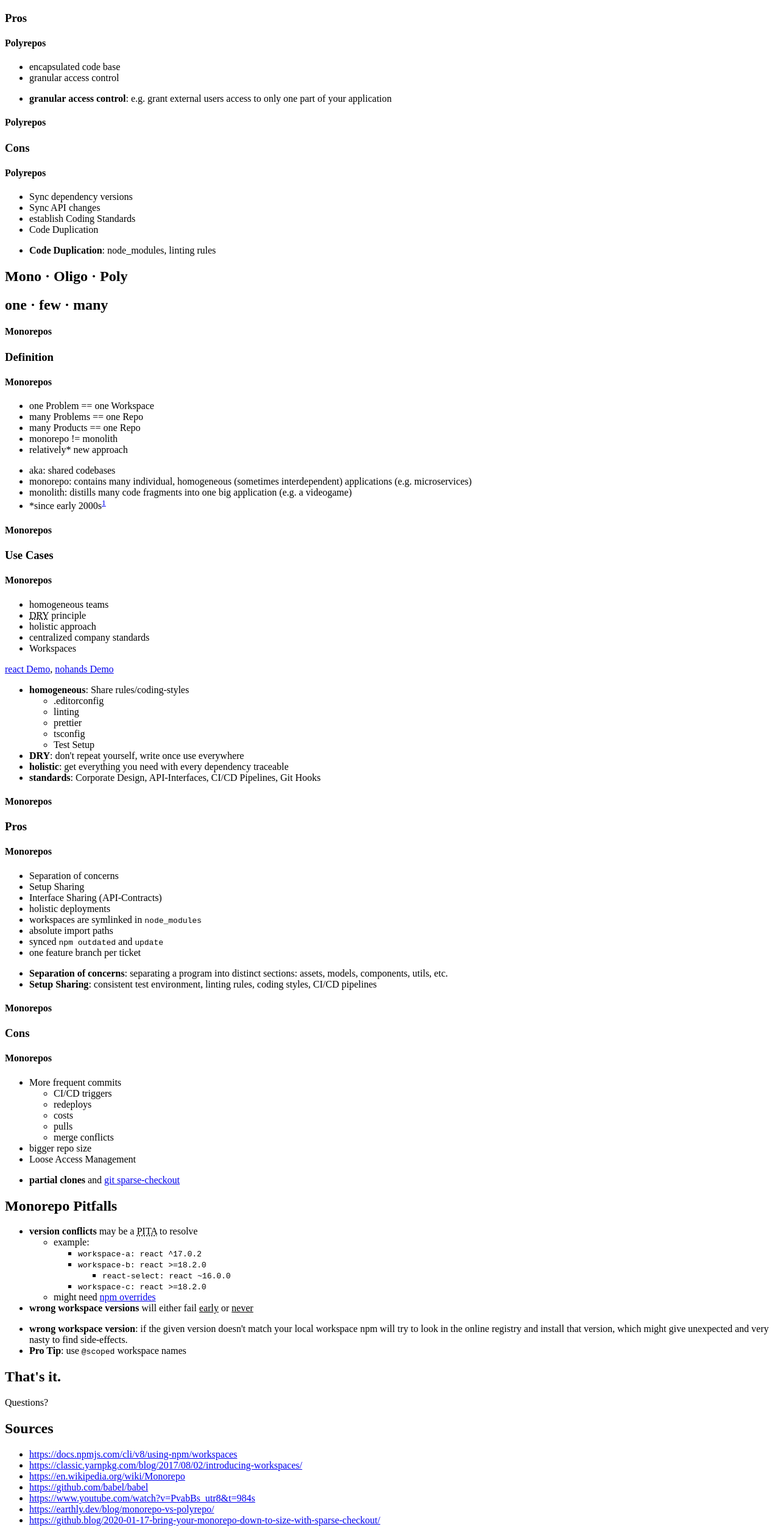
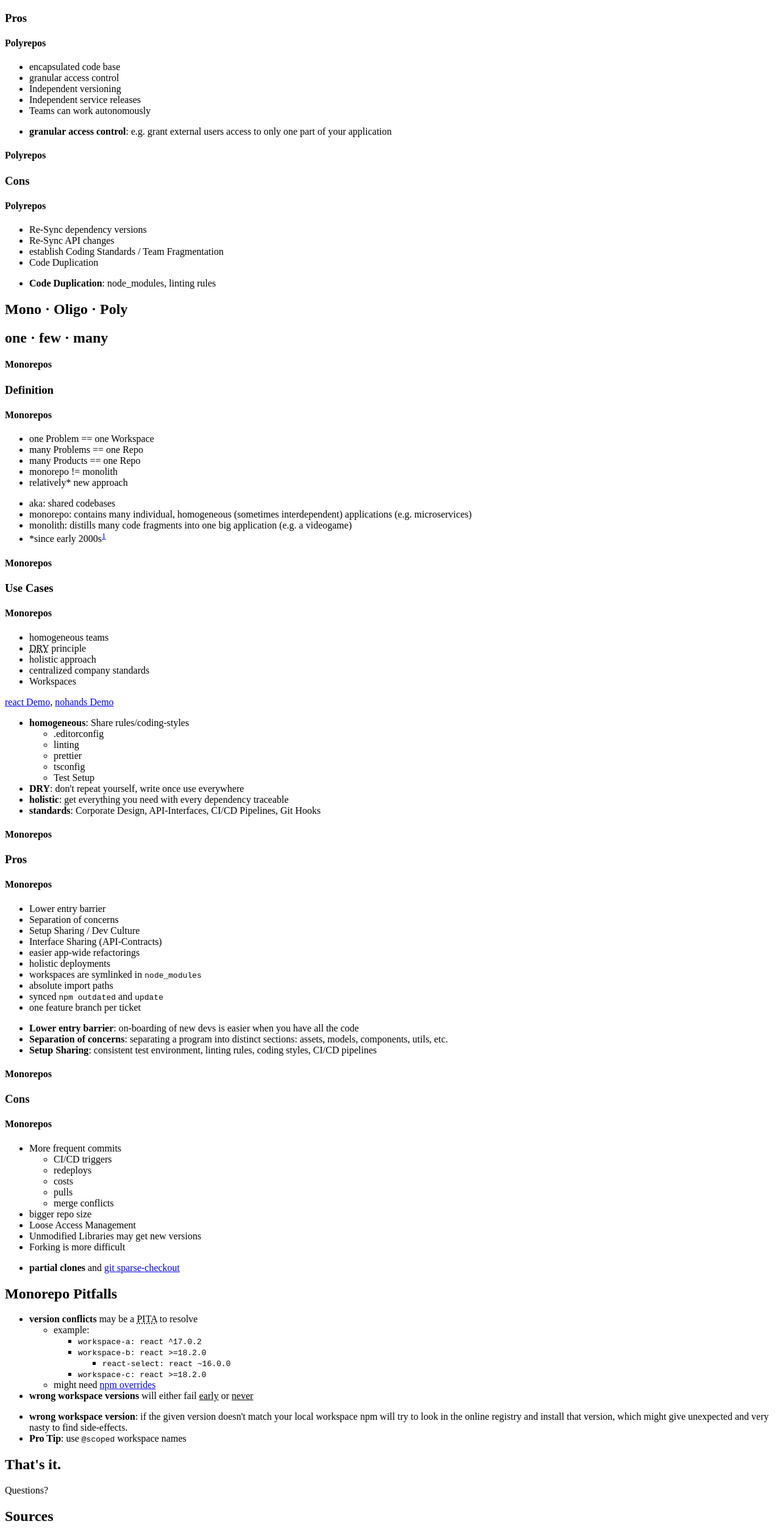
Before and after one commit to kai-dorschner-twinsity/kassel-code-meetup-21, a website built with Parcel: page src/index.html in a window 1280 px wide. Shown: the part 2001-4519 px from the top of the page at 61% size. Built offline with nearby package versions, Linux system fonts and the light colour scheme; what reveal.js would draw is missing.

Commit message:
Last second changes

```diff
--- a/src/index.html
+++ b/src/index.html
@@ -186,6 +186,9 @@
             <ul>
               <li class="fragment fade-in-then-semi-out">encapsulated code base</li>
               <li class="fragment fade-in-then-semi-out">granular access control</li>
+              <li class="fragment fade-in-then-semi-out">Independent versioning</li>
+              <li class="fragment fade-in-then-semi-out">Independent service releases</li>
+              <li class="fragment fade-in-then-semi-out">Teams can work autonomously</li>
             </ul>
 
             <aside class="notes">
@@ -210,9 +213,9 @@
           >
             <h4><span class="text-warning">Poly</span>repos</h4>
             <ul>
-              <li class="fragment fade-in-then-semi-out">Sync dependency versions</li>
-              <li class="fragment fade-in-then-semi-out">Sync API changes</li>
-              <li class="fragment fade-in-then-semi-out">establish Coding Standards</li>
+              <li class="fragment fade-in-then-semi-out">Re-Sync dependency versions</li>
+              <li class="fragment fade-in-then-semi-out">Re-Sync API changes</li>
+              <li class="fragment fade-in-then-semi-out">establish Coding Standards / Team Fragmentation</li>
               <li class="fragment fade-in-then-semi-out">Code Duplication</li>
             </ul>
 
@@ -331,9 +334,11 @@
           >
             <h4><span class="text-info">Mono</span>repos</h4>
             <ul>
+              <li class="fragment fade-in-then-semi-out">Lower entry barrier</li>
               <li class="fragment fade-in-then-semi-out">Separation of concerns</li>
-              <li class="fragment fade-in-then-semi-out">Setup Sharing</li>
+              <li class="fragment fade-in-then-semi-out">Setup Sharing / Dev Culture</li>
               <li class="fragment fade-in-then-semi-out">Interface Sharing (API-Contracts)</li>
+              <li class="fragment fade-in-then-semi-out">easier app-wide refactorings</li>
               <li class="fragment fade-in-then-semi-out">holistic deployments</li>
               <li class="fragment fade-in-then-semi-out">workspaces are symlinked in <code>node_modules</code></li>
               <li class="fragment fade-in-then-semi-out">absolute import paths</li>
@@ -343,6 +348,7 @@
 
             <aside class="notes">
               <ul>
+                <li><strong>Lower entry barrier</strong>: on-boarding of new devs is easier when you have all the code</li>
                 <li><strong>Separation of concerns</strong>: separating a program into distinct sections: assets, models, components, utils, etc.</li>
                 <li><strong>Setup Sharing</strong>: consistent test environment, linting rules, coding styles, CI/CD pipelines</li>
               </ul>
@@ -372,6 +378,8 @@
               </li>
               <li class="fragment fade-in-then-semi-out">bigger repo size</li>
               <li class="fragment fade-in-then-semi-out">Loose Access Management</li>
+              <li class="fragment fade-in-then-semi-out">Unmodified Libraries may get new versions</li>
+              <li class="fragment fade-in-then-semi-out">Forking is more difficult</li>
             </ul>
 
             <aside class="notes">
@@ -460,6 +468,20 @@
                 >https://github.blog/2020-01-17-bring-your-monorepo-down-to-size-with-sparse-checkout/</a
               >
             </li>
+            <li>
+              <a
+                href="https://kinsta.com/blog/monorepo-vs-multi-repo/"
+                target="_blank"
+                >https://kinsta.com/blog/monorepo-vs-multi-repo/</a
+              >
+            </li>
+            <li>
+              <a
+                href="https://devblogs.microsoft.com/bharry/the-largest-git-repo-on-the-planet/"
+                target="_blank"
+                >https://devblogs.microsoft.com/bharry/the-largest-git-repo-on-the-planet/</a
+              >
+            </li>
           </ul>
         </section>
       </div>
```
